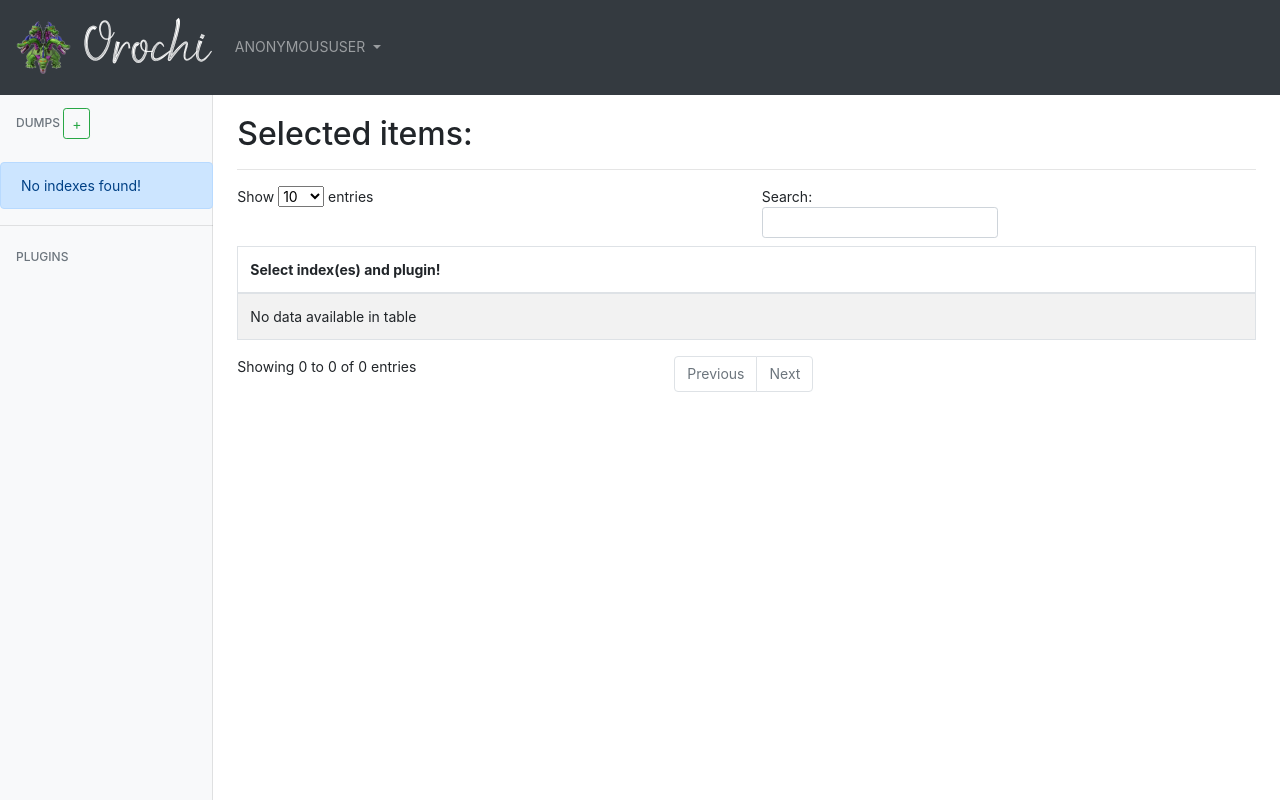
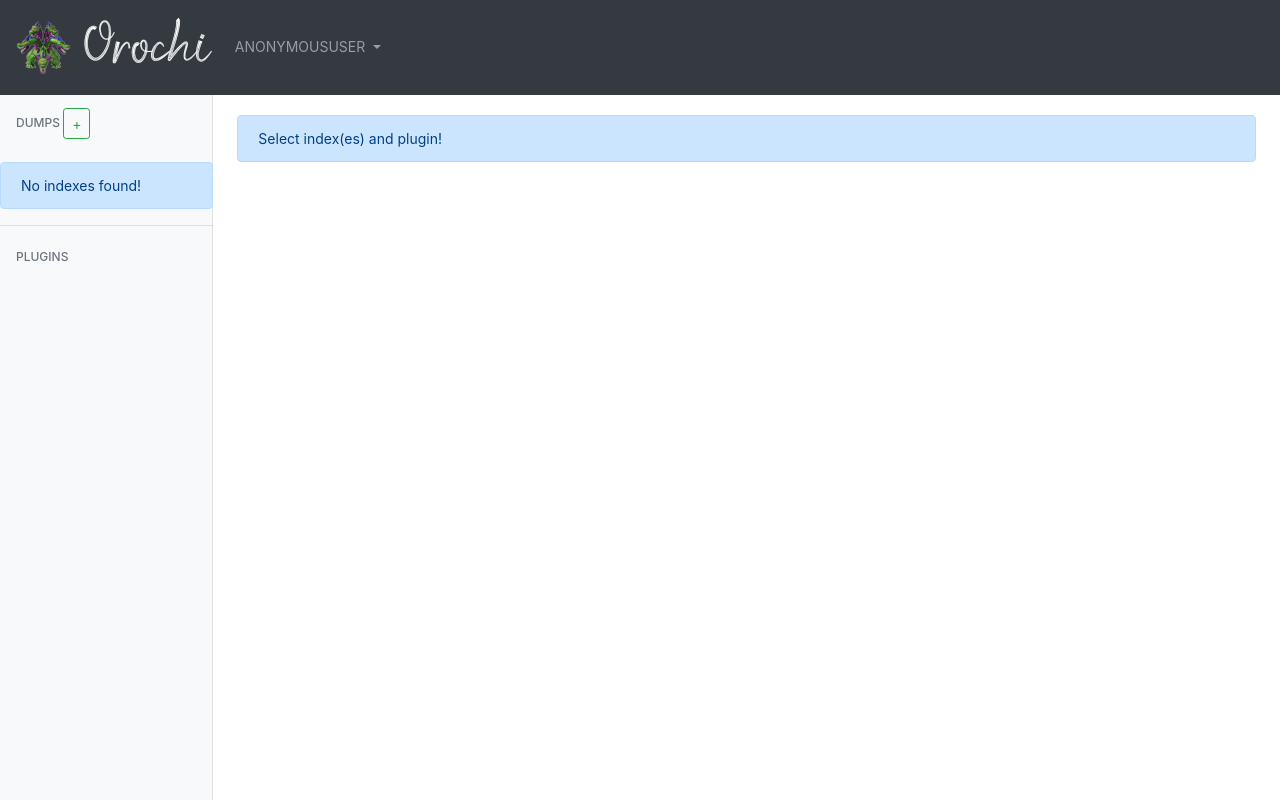
Before and after one commit to LDO-CERT/orochi, a Django app: page / in a window 1280 px wide. Run offline with Django 3.2, Linux system fonts and the light colour scheme; a user stored in the database is signed in; data that the repository does not hold is empty; parts of the project's set-up code (start-up, migrations or seed data) failed here and were passed over; some libraries are stand-ins or nearby versions.

Commit message:
clean page and not table

```diff
--- a/orochi/templates/base.html
+++ b/orochi/templates/base.html
@@ -96,7 +96,7 @@
   <script src="https://cdnjs.cloudflare.com/ajax/libs/jstree/3.3.10/jstree.min.js"></script>
   <script type="text/javascript" src="https://cdn.datatables.net/1.10.21/js/dataTables.bootstrap4.min.js"></script>
   <script type="text/javascript" src="https://cdnjs.cloudflare.com/ajax/libs/bootbox.js/5.4.0/bootbox.min.js"></script>
-  <script type="text/javascript" src="{% static 'js/jstreetable.js' %}""></script>
+  <script type="text/javascript" src="{% static 'js/jstreetable.js' %}"></script>
   <script type=" text/javascript" src="{% static 'js/toast.min.js' %}"></script>
   {% endblock javascript %}
 </body>
--- a/orochi/templates/website/index.html
+++ b/orochi/templates/website/index.html
@@ -56,18 +56,9 @@
 
 {% block content%}
 <div id="main_stage" class="table-responsive">
-    <h1 class="h2">Selected items:</h1>
-    <div id="selected_alert">
-        <ul class="list-group" id="alert_ul"></ul>
+    <div class="alert alert-primary" role="alert">
+        Select index(es) and plugin!
     </div>
-    <hr>
-    <table id='example' class="table table-striped table-bordered" style="width:100%">
-        <thead>
-            <tr>
-                <th>Select index(es) and plugin!</th>
-            </tr>
-        </thead>
-    </table>
 </div>
 {% endblock content %}
 
@@ -79,19 +70,8 @@
 
     $(document).ready(function () {
 
-        $("#selected_alert").hide();
-        var table = $("#example").DataTable();
-
-        // CLEAN DATATABLES TABLE
-        function clean_table() {
-            table.destroy();
-            $('#example').html("<table id='example' class='table table-striped table-bordered' style='width:100%'><thead><tr><th>Select index(es) and plugin!</th></tr></thead></table>");
-            table = $("#example").DataTable();
-        }
-
         // ADD OR REMOVE INDEX REFRESH DATA AND AVAILABLE PLUGINS
         $(document).on('change', ".check_container :checkbox", function () {
-            clean_table();
             if (this.checked) {
                 var a = $("input:checked ~ .checkmark", $(this).closest(".check_container"));
                 a.css("background-color", $(this).closest(".check_container").data("color"));
@@ -99,11 +79,6 @@
                 var a = $("input ~ .checkmark", $(this).closest(".check_container"));
                 a.css("background-color", "#eee");
             }
-            update_plugins();
-        });
-
-        // FUNCTION TO REFRESH PLUGIN LIST
-        function update_plugins() {
             var indexes = [];
             $("#list_plugin").html('');
             $(".check_container :checked").each(function () {
@@ -113,9 +88,9 @@
                 .done(function (data) {
                     $("#list_plugin").append(data);
                 })
-            $("#alert_ul").empty();
-            $("#selected_alert").hide();
-        }
+
+            $('#main_stage').html('<div class="alert alert-primary" role="alert">Select index(es) and plugin!</div>');
+        });
 
         // GET ANALYSIS RESULT DATA
         $(document).on('click', 'input[type=radio][name=radio]', function () {
@@ -130,9 +105,7 @@
                     table = $("#example").DataTable();
                 })
                 .fail(function () {
-                    clean_table();
-                    $("#alert_ul").empty();
-                    $("#selected_alert").hide();
+                    $("#main_stage").html('');
                     $.toast({
                         title: 'Plugin results!',
                         content: 'Error showing pluging results.',
@@ -159,7 +132,11 @@
             res_call = $(this).closest("li.bd-callout");
             $.ajax({
                 url: "{% url 'website:parameters' %}",
-                data: { 'selected_plugin': plugin, 'selected_name': name, 'selected_index': index },
+                data: {
+                    'selected_plugin': plugin,
+                    'selected_name': name,
+                    'selected_index': index
+                },
                 method: 'get',
                 dataType: 'json',
                 beforeSend: function () {
@@ -181,7 +158,6 @@
                 type: form.attr("method"),
                 dataType: 'json',
                 success: function (data) {
-                    clean_table();
                     // CLEAN NOTE
                     res_call.removeClass(['bd-callout-Disabled',
                         'bd-callout-Success', 'bd-callout-Empty',
@@ -239,8 +215,7 @@
                         $("#no_index").hide();
                         $("#index-list").html(data.dumps);
                         $("#modal-update").modal('hide');
-                        clean_table();
-                        $("#selected_alert").hide();
+                        $('#main_stage').html('<div class="alert alert-primary" role="alert">Select index(es) and plugin!</div>');
                         $("#list_plugin").html('');
                     } else {
                         $("#modal-update .modal-content").html(data.html_form);
@@ -278,12 +253,10 @@
                 dataType: 'json',
                 success: function (data) {
                     if (data.form_is_valid) {
-                        $("#no_index").hide();
-                        $("#index-list").html('');
                         $("#index-list").html(data.dumps);
                         $("#modal-update").modal('hide');
-                        clean_table();
                         $("#list_plugin").html('');
+                        $('#main_stage').html('<div class="alert alert-primary" role="alert">Select index(es) and plugin!</div>');
                     } else {
                         $("#modal-update .modal-content").html(data.html_form);
                     }
@@ -303,8 +276,6 @@
                         dataType: 'json',
                         success: function (data) {
                             btn.parent().parent().hide();
-                            clean_table();
-                            $("#selected_alert").hide();
                             $("#list_plugin").html('');
                             $.toast({
                                 title: 'Index delete!',
--- a/orochi/templates/website/partial_analysis.html
+++ b/orochi/templates/website/partial_analysis.html
@@ -42,8 +42,7 @@
             },
             'table': {
             'columns': {{ columns | safe}},
-            'width': 1000,
-            'height': 500
+            'resizable': true,
             }
         });
     </script>
--- a/orochi/website/views.py
+++ b/orochi/website/views.py
@@ -261,6 +261,7 @@ def analysis(request):
                             item["clamav"] = None
                             item["vt_report"] = None
 
+                    # TIMELINER PAINT ROW BY TIPE
                     if plugin_index == "timeliner.timeliner":
 
                         columns = [x for x in item.keys() if x.find("Date") != -1]
@@ -299,14 +300,12 @@ def analysis(request):
                 if isinstance(obj, dict):
                     new = {}
                     for k, v in obj.items():
-                        if k == "__children":
+                        if k == "__children" and v != []:
                             new["children"] = change_keys(v)
-                            new["data"] = {"color": None}
-                        if k == "PID":
+                        elif k == "PID":
                             new["text"] = v
-                            new["PID"] = v
-                        else:
-                            new["data"][k] = v
+                        elif k not in ["color"]:
+                            new.setdefault("data", {})[k] = v
 
                 elif isinstance(obj, list):
                     new = []
@@ -317,7 +316,7 @@ def analysis(request):
                 return new
 
             new_data = [change_keys(item)]
-            columns = [
+            columns = [{"header": "PID", "value": "text", "width": 500}] + [
                 {"header": x, "value": x, "width": 500}
                 for x in new_data[0].get("data", {}).keys()
             ]
```
